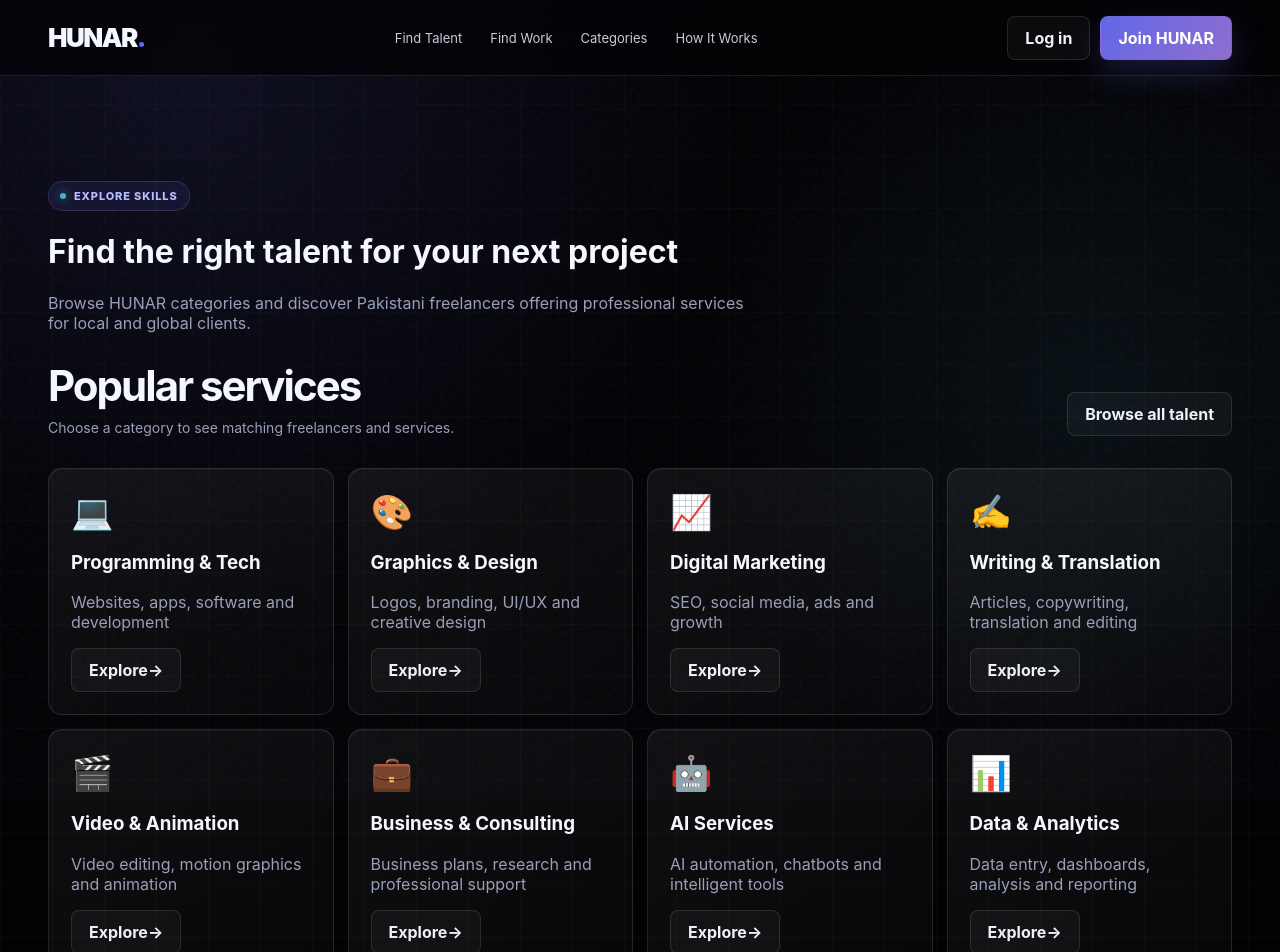
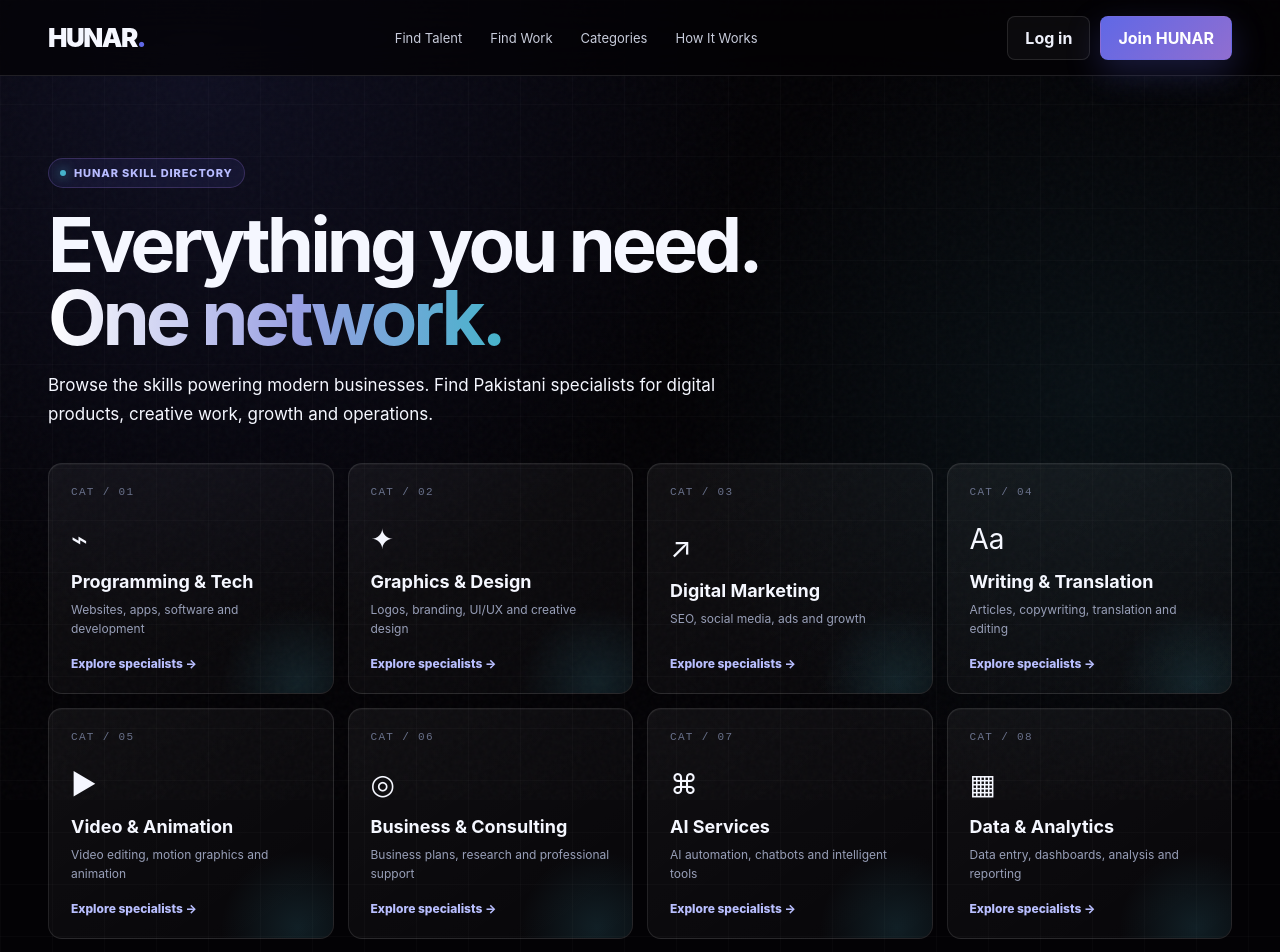
Before and after one commit to haroonkhan89041-netizen/hunar-marketplace, a Next.js app: page /categories in a window 1280 px wide. Shown: the top 952 px of the page. Built offline with nearby package versions, Linux system fonts and the light colour scheme.

Commit message:
Redesign categories discovery page

```diff
--- a/app/categories/page.tsx
+++ b/app/categories/page.tsx
@@ -1,25 +1,16 @@
 import Link from 'next/link'
 
 const categories = [
-  ['Programming & Tech','Websites, apps, software and development','💻'],
-  ['Graphics & Design','Logos, branding, UI/UX and creative design','🎨'],
-  ['Digital Marketing','SEO, social media, ads and growth','📈'],
-  ['Writing & Translation','Articles, copywriting, translation and editing','✍️'],
-  ['Video & Animation','Video editing, motion graphics and animation','🎬'],
-  ['Business & Consulting','Business plans, research and professional support','💼'],
-  ['AI Services','AI automation, chatbots and intelligent tools','🤖'],
-  ['Data & Analytics','Data entry, dashboards, analysis and reporting','📊'],
+  ['Programming & Tech','Websites, apps, software and development','01','⌁'],
+  ['Graphics & Design','Logos, branding, UI/UX and creative design','02','✦'],
+  ['Digital Marketing','SEO, social media, ads and growth','03','↗'],
+  ['Writing & Translation','Articles, copywriting, translation and editing','04','Aa'],
+  ['Video & Animation','Video editing, motion graphics and animation','05','▶'],
+  ['Business & Consulting','Business plans, research and professional support','06','◎'],
+  ['AI Services','AI automation, chatbots and intelligent tools','07','⌘'],
+  ['Data & Analytics','Data entry, dashboards, analysis and reporting','08','▦'],
 ]
 
 export default function Categories(){
-  return <main className="section"><div className="container">
-    <span className="pill">Explore skills</span>
-    <h1>Find the right talent for your next project</h1>
-    <p className="muted" style={{maxWidth:720}}>Browse HUNAR categories and discover Pakistani freelancers offering professional services for local and global clients.</p>
-    <div className="sectionHeader" style={{marginTop:32,alignItems:'end'}}><div><h2>Popular services</h2><p className="muted">Choose a category to see matching freelancers and services.</p></div><Link href="/talent" className="btn">Browse all talent</Link></div>
-    <div className="grid" style={{marginTop:20}}>{categories.map(([name,desc,icon])=><Link className="card category-card" href={`/talent?category=${encodeURIComponent(name)}`} key={name} aria-label={`Explore ${name}`}>
-      <div aria-hidden="true" style={{fontSize:34,marginBottom:12}}>{icon}</div><h3 style={{overflowWrap:'anywhere'}}>{name}</h3><p className="muted" style={{overflowWrap:'anywhere'}}>{desc}</p><span className="btn">Explore <span aria-hidden="true">→</span></span>
-    </Link>)}</div>
-    <div className="card" style={{marginTop:32,textAlign:'center'}}><h2>Can’t find what you need?</h2><p className="muted">Post a project and let skilled freelancers send you proposals.</p><Link className="btn primary" href="/project/new" style={{marginTop:14}}>Post a project</Link></div>
-  </div></main>
+ return <main className="section discovery"><div className="container"><div className="discoveryHero"><span className="pill">HUNAR Skill Directory</span><h1>Everything you need. <span>One network.</span></h1><p>Browse the skills powering modern businesses. Find Pakistani specialists for digital products, creative work, growth and operations.</p></div><div className="categoryGrid">{categories.map(([name,desc,index,icon])=><Link className="card categoryCard" href={`/talent?category=${encodeURIComponent(name)}`} key={name} aria-label={`Explore ${name}`}><span className="categoryIndex">CAT / {index}</span><div><div className="categoryIcon" aria-hidden="true">{icon}</div><h3>{name}</h3><p className="muted">{desc}</p></div><span className="categoryArrow">Explore specialists →</span></Link>)}</div><div className="card" style={{marginTop:48,textAlign:'left',padding:'30px'}}><span className="pill">Need something specific?</span><h2 style={{marginTop:18}}>Turn your brief into a project.</h2><p className="muted" style={{maxWidth:650,lineHeight:1.7}}>Tell HUNAR what you need and let skilled freelancers come to you with proposals.</p><Link className="btn primary" href="/project/new" style={{marginTop:14}}>Post a project ↗</Link></div></div></main>
 }
```
